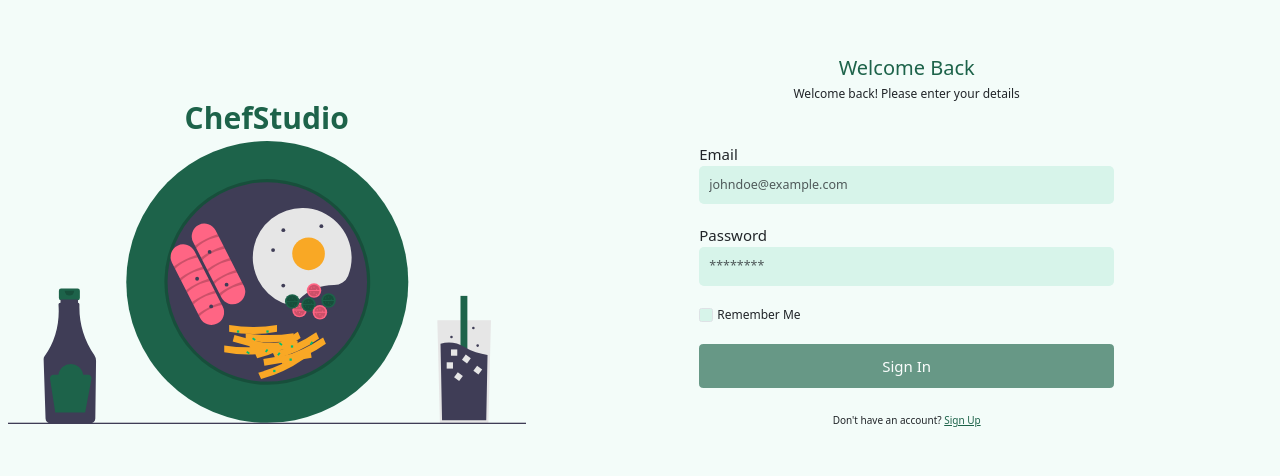
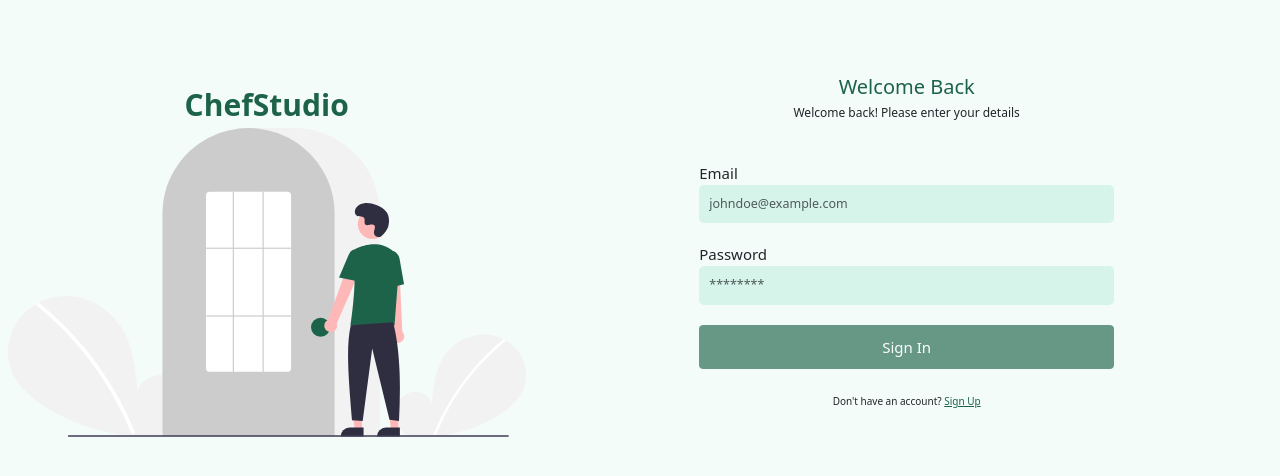
Before and after one commit to darshansp8/ChefStudio-UI, an Angular app in the folder chefstudio/: page /login in a window 1280 px wide. Shown: the part 138-614 px from the top of the page. Built offline with nearby package versions, Linux system fonts and the light colour scheme.

Commit message:
Changed Image for login

```diff
--- a/chefstudio/src/app/onboarding/authentication/login/login.component.html
+++ b/chefstudio/src/app/onboarding/authentication/login/login.component.html
@@ -4,7 +4,7 @@
             <div class="row">
                 <h1 class="login-title col-12 text-center text-primary">ChefStudio</h1>
                 <picture class="col-12 d-none d-lg-block">
-                    <img src="../../../../assets/onboarding.svg" alt="" class="img-fluid">
+                    <img src="../../../../assets/login.svg" alt="" class="img-fluid">
                 </picture>
             </div>
         </div>
@@ -49,14 +49,14 @@
                                 Please provide a valid password
                             </span>
                         </div>
-                        <div class="form-group">
+                        <!-- <div class="form-group">
                             <div class="form-check">
                               <input class="form-check-input" type="checkbox" id="rememberMe">
                               <label class="form-check-label" for="rememberMe">
                                 Remember Me
                               </label>
                             </div>
-                        </div>
+                        </div> -->
                         <div class="form-group">
                             <div class="col-12">
                                 <button
```
Also changed, not shown: chefstudio/src/assets/login.svg (added), chefstudio/src/assets/register.svg (added).
